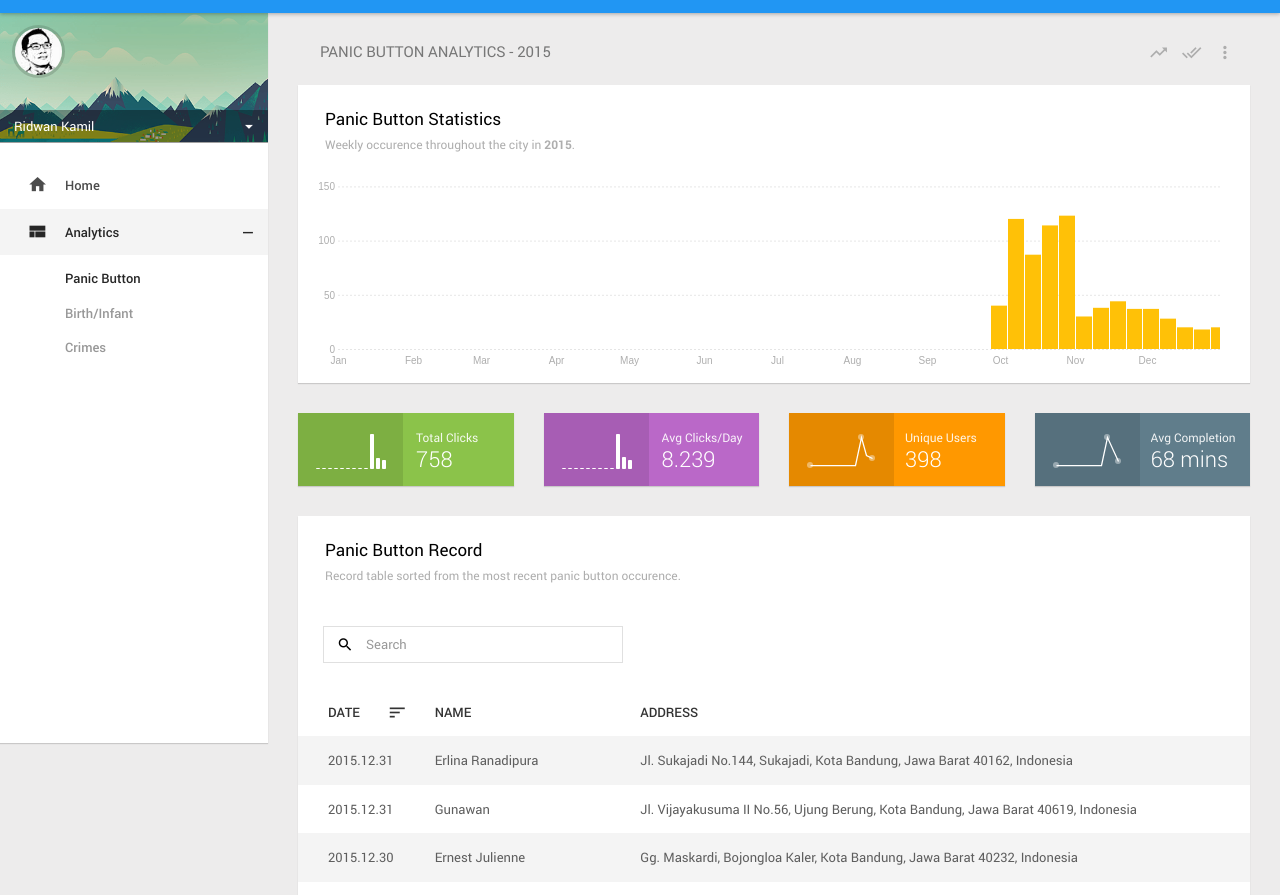
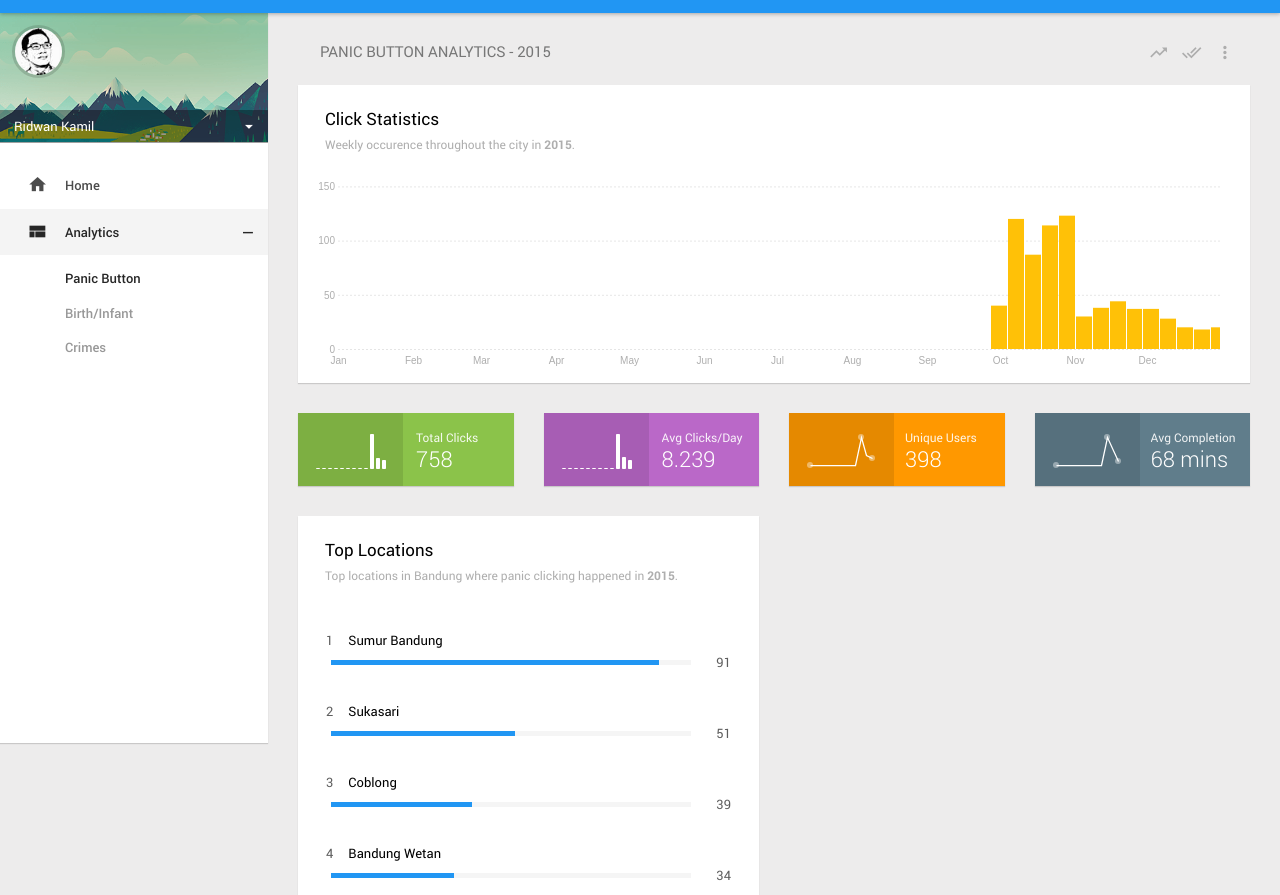
Before and after one commit to girikuncoro/bandung-juara, a plain HTML site: page index.html in a window 1280 px wide. Shown: the part 57-952 px from the top of the page. Drawn offline with Linux system fonts and the light colour scheme.

Commit message:
Added top location widget with default 5

```diff
--- a/index.html
+++ b/index.html
@@ -106,30 +106,13 @@
               </div>
 
               <div class="card">
-                  <div class="card-header">
-                      <h2>Panic Button Statistics<small>Weekly occurence throughout the city in <span><b>2015</b></span>.</small></h2>
+                <div class="card-header">
+                  <h2>Click Statistics<small>Weekly occurence throughout the city in <b>2015</b>.</small></h2>
+                </div>
 
-<!--                       <ul class="actions">
-                          <li class="dropdown">
-                              <a href="" data-toggle="dropdown">
-                                  <i class="zmdi zmdi-more-vert"></i>
-                              </a>
-
-                              <ul class="dropdown-menu dropdown-menu-right">
-                                  <li>
-                                      <a href="">2016</a>
-                                  </li>
-                                  <li class="active">
-                                      <a href="">2015</a>
-                                  </li>
-                              </ul>
-                          </li>
-                      </ul> -->
-                  </div>
-
-                  <div class="card-body">
-                      <div id="panic-histo"></div>
-                  </div>
+                <div class="card-body">
+                    <div id="panic-histo"></div>
+                </div>
               </div>
 
               <div class="mini-charts">
@@ -183,6 +166,25 @@
                     </div>
                 </div>
               </div>
+
+              <!-- Rating -->
+              <div class="row">
+                <div class="col-sm-6 col-md-6">
+                  <div class="card rating-list">
+                  <div class="card-header">
+                      <h2>Top Locations<small>Top locations in Bandung where panic clicking happened in <b>2015</b>.</small></h2>
+                  </div>
+
+                  <div class="list-group">
+                      <div class="lg-body">
+                          <div class="p-5" id="top-locations">
+                          </div>
+                      </div>
+                  </div>
+              </div>
+                </div>
+              </div>
+
 
               <div class="card">
                   <div class="card-header">
--- a/js/app-2.js
+++ b/js/app-2.js
@@ -96,6 +96,7 @@ d3.csv('data/panic.csv', processData, function(error, data) {
   populateSummary(stats);
 
   var sortedDistricts = sortDistricts(countDistricts);
+  populateLocation(sortedDistricts);
   console.log(sortedDistricts);
 });
 
@@ -141,7 +142,7 @@ function processData(d) {
   // parse address data
   var addr = d.address.split(",");
   if(addr[0] !== "") {
-    d.district = addr[1].toLowerCase().trim();
+    d.district = addr[1].trim();
     d.city = addr[2].toLowerCase().trim();
     d.zipcode = addr[3].replace(/\D/g, '');
 
@@ -238,6 +239,27 @@ function sortDistricts(districts) {
   return res;
 }
 
+function populateLocation(sortedDistricts, total=5) {
+  console.log(sortedDistricts);
+  // default top 5 locations
+  for(var i = 0; i < total; i++) {
+    $("#top-locations").append('\
+      <div class="list-group-item media">\
+        <div class="pull-left">\
+          ' + (i+1) + '\
+        </div>\
+        <div class="lgi-heading m-l-5">' + sortedDistricts[i].district + '</div>\
+          <div class="pull-right">' + sortedDistricts[i].count + '</div>\
+            <div class="media-body">\
+              <div class="progress">\
+                <div class="progress-bar" role="progressbar" aria-valuenow="' + sortedDistricts[i].count + '" aria-valuemin="0" aria-valuemax="100" style="width: ' + sortedDistricts[i].count + '%">\
+                </div>\
+              </div>\
+            </div>\
+        </div>');
+  }
+}
+
 /*-------------------------------------------
     Sparkline
 ---------------------------------------------*/
```
